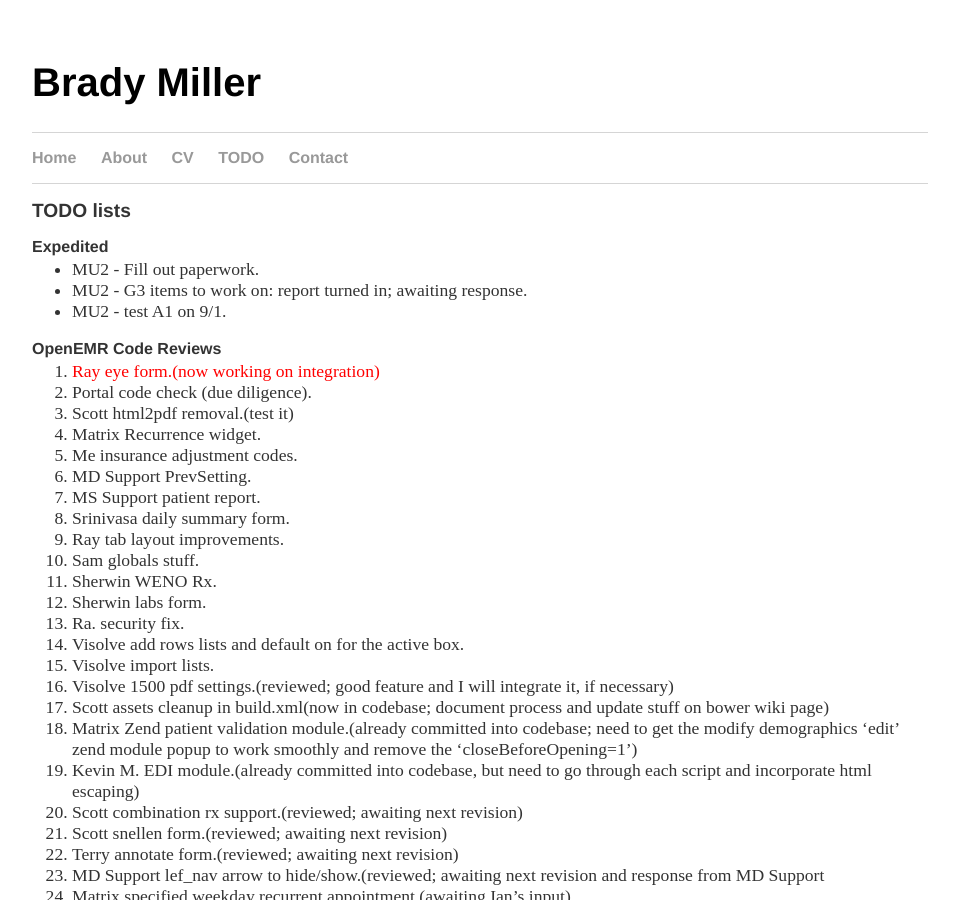
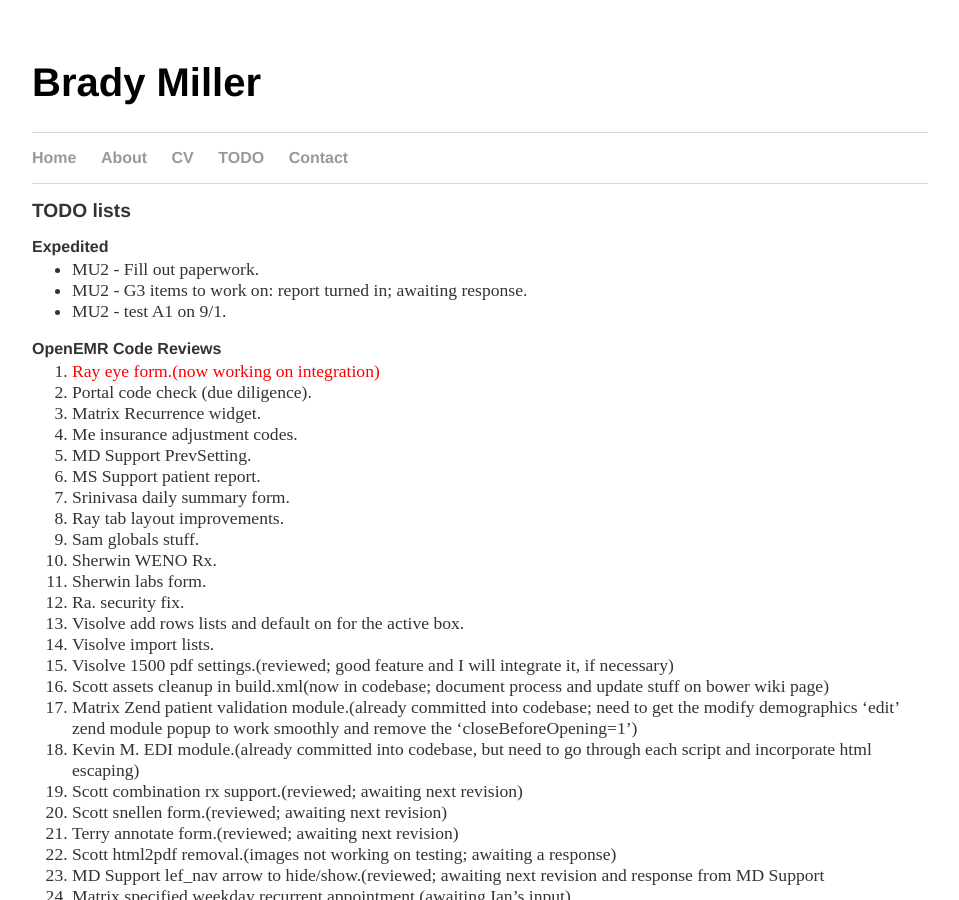
Before and after one commit to bradymiller/bradymiller.github.io, a Jekyll site: the page built from todo/index.md, in a window 1280 px wide and 900 px high. Shown: the whole window, without its empty margins (160-1119 px from the left). Built offline with Jekyll 4.4.1, drawn with Linux system fonts in a browser that asks for light colours.

Commit message:
Update todo list

```diff
--- a/todo/index.md
+++ b/todo/index.md
@@ -11,7 +11,6 @@
 ### OpenEMR Code Reviews
 1. <span style="color: red">Ray eye form.(now working on integration)</span>
 1. Portal code check (due diligence).
-1. Scott html2pdf removal.(test it)
 1. Matrix Recurrence widget.
 1. Me insurance adjustment codes.
 1. MD Support PrevSetting.
@@ -31,6 +30,7 @@
 1. Scott combination rx support.(reviewed; awaiting next revision)
 1. Scott snellen form.(reviewed; awaiting next revision)
 1. Terry annotate form.(reviewed; awaiting next revision)
+1. Scott html2pdf removal.(images not working on testing; awaiting a response)
 1. MD Support lef_nav arrow to hide/show.(reviewed; awaiting next revision and response from MD Support
 1. Matrix specified weekday recurrent appointment.(awaiting Ian's input)
 1. Scott js and css organization.(reviewed; awaiting response from Scott)
```
